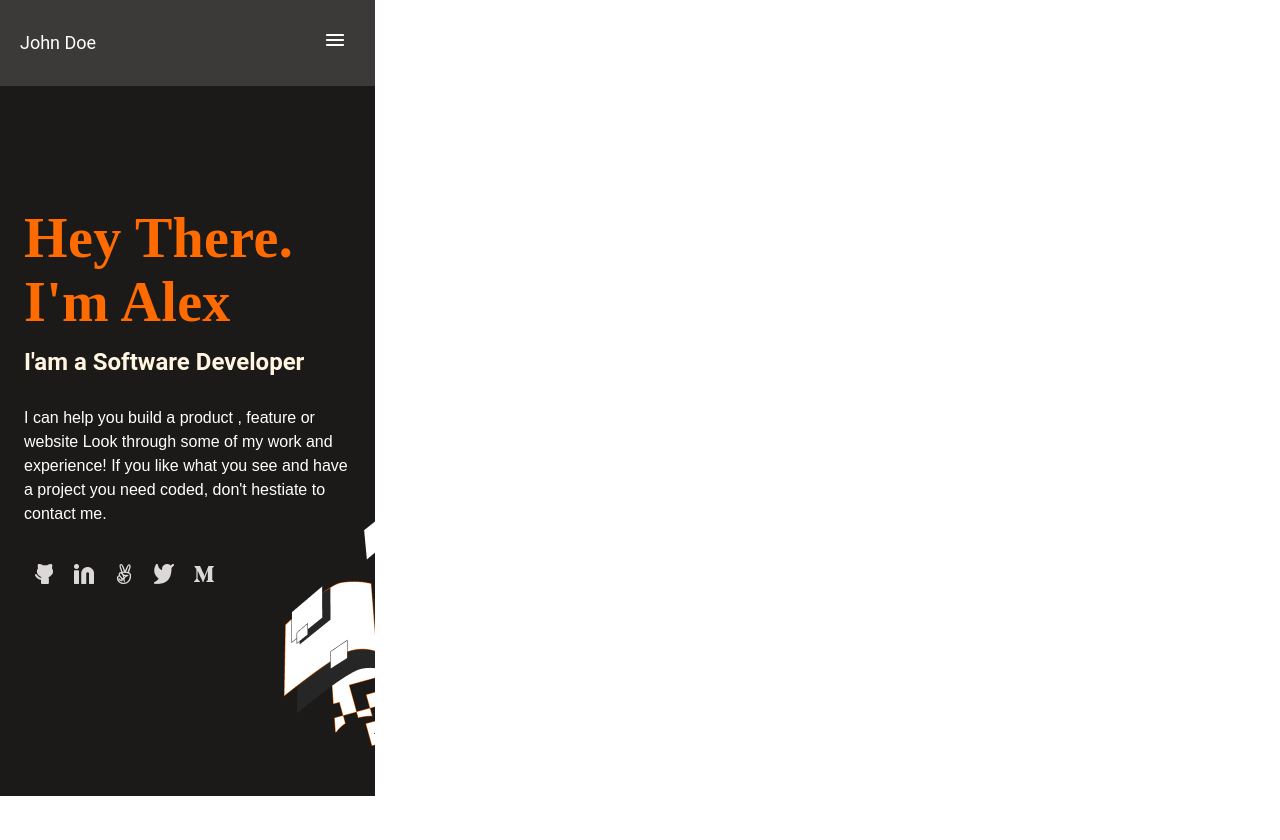
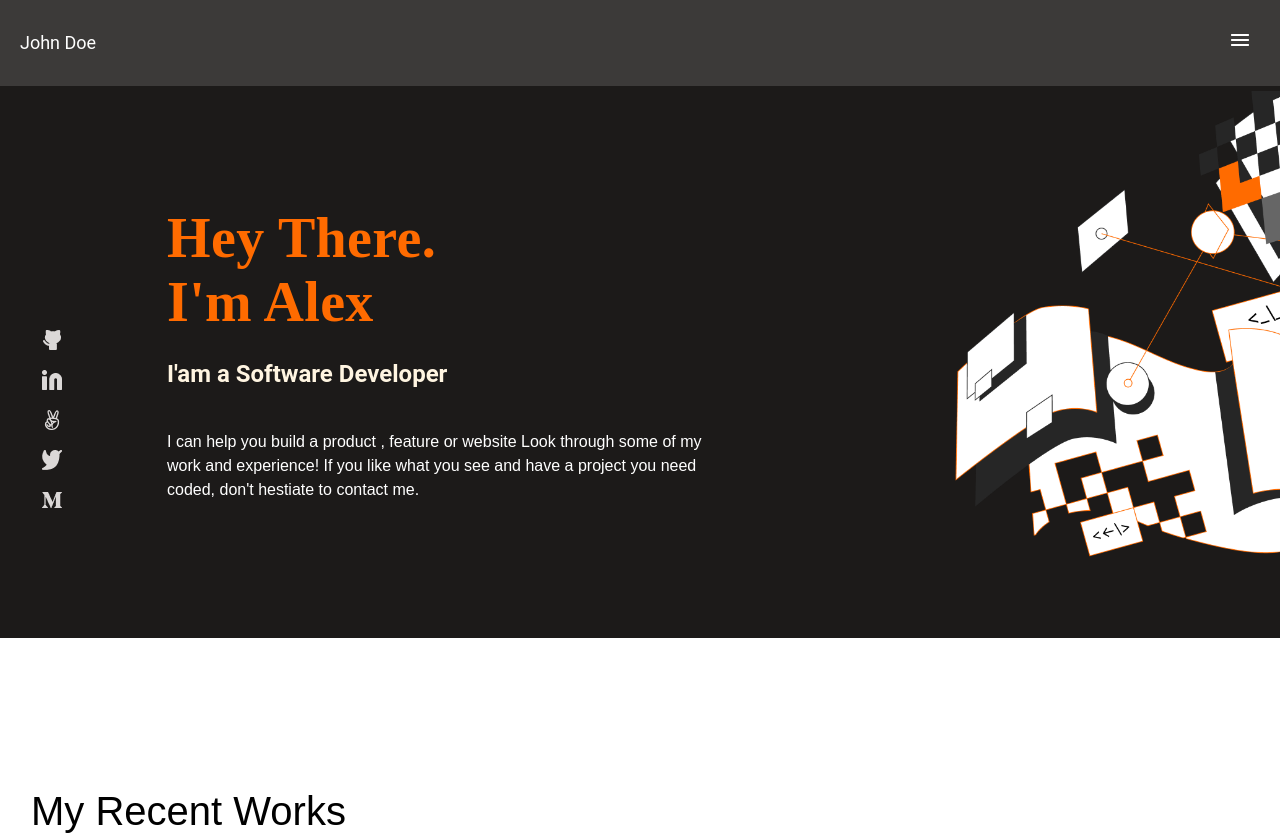
Before and after one commit to Kwaleyela-Ikafa/Portfolio-project, a plain HTML site: page index.html in a window 1280 px wide. Shown: the top 840 px of the page. Drawn offline with Linux system fonts and the light colour scheme.

Commit message:
Add media queries

```diff
--- a/index.html
+++ b/index.html
@@ -16,11 +16,14 @@
         </div>
 
     <section class="headline">
-        <h1 class="primary-text">Hey There.<br>I'm Alex</h1>
-        <h3 class="supporting-text">I'am a Software Developer</h3>
-        <p class="description"> I can help you build a product , feature or
-            website Look through some of my work and experience! If you like what you see and have a project you need coded,
-            don't hestiate to contact me.</p>
+        <div class="headline-text">
+            <h1 class="primary-text">Hey There.<br>I'm Alex</h1>
+            <h3 class="supporting-text">I'am a Software Developer</h3>
+            <p class="description"> I can help you build a product , feature or
+                website Look through some of my work and experience! If you like what you see and have a project you need coded,
+                don't hestiate to contact me.</p>
+        </div>
+
 
         <div class="social-media">
             <img src="./images/Microverse-Student-Project/Tertiary/Disabled.png" alt="Github icon">
--- a/styles.css
+++ b/styles.css
@@ -1,5 +1,4 @@
 body {
-  width: 375px;
   margin: 0;
   overflow: scroll;
 }
@@ -72,18 +71,47 @@
   padding: 120px 24px;
   gap: 12px;
   width: initial;
-  height: 470px;
   background-image: url(./Illustration.png);
   background-position: right bottom;
   background-repeat: no-repeat;
   margin: 0;
 }
 
+@media screen and (min-width: 800px) {
+  .headline {
+    display: flex;
+    flex-direction: column;
+    background-image: url(./images/Illustration-header.png);
+    background-position: right;
+    background-repeat: no-repeat;
+    background-size: 32%;
+}
+
+  .social-media {
+    position: absolute;
+    left: 2.5%;
+    top: 40%;
+    float: left;
+    flex-direction: column;
+}
+
+.headline-text {
+  display: flex;
+  flex-direction: column;
+  flex-wrap: wrap;
+  float: right;
+  left: 143px;
+  position: relative;
+  width: 566px;
+  gap: 24px;
+}
+
+}
+
 /* Social media */
 
 .social-media {
   display: flex;
-  flex-direction: row;
   align-items: center;
   margin: 0;
 }
```
Also changed, not shown: images/Illustration-header.png (added).
